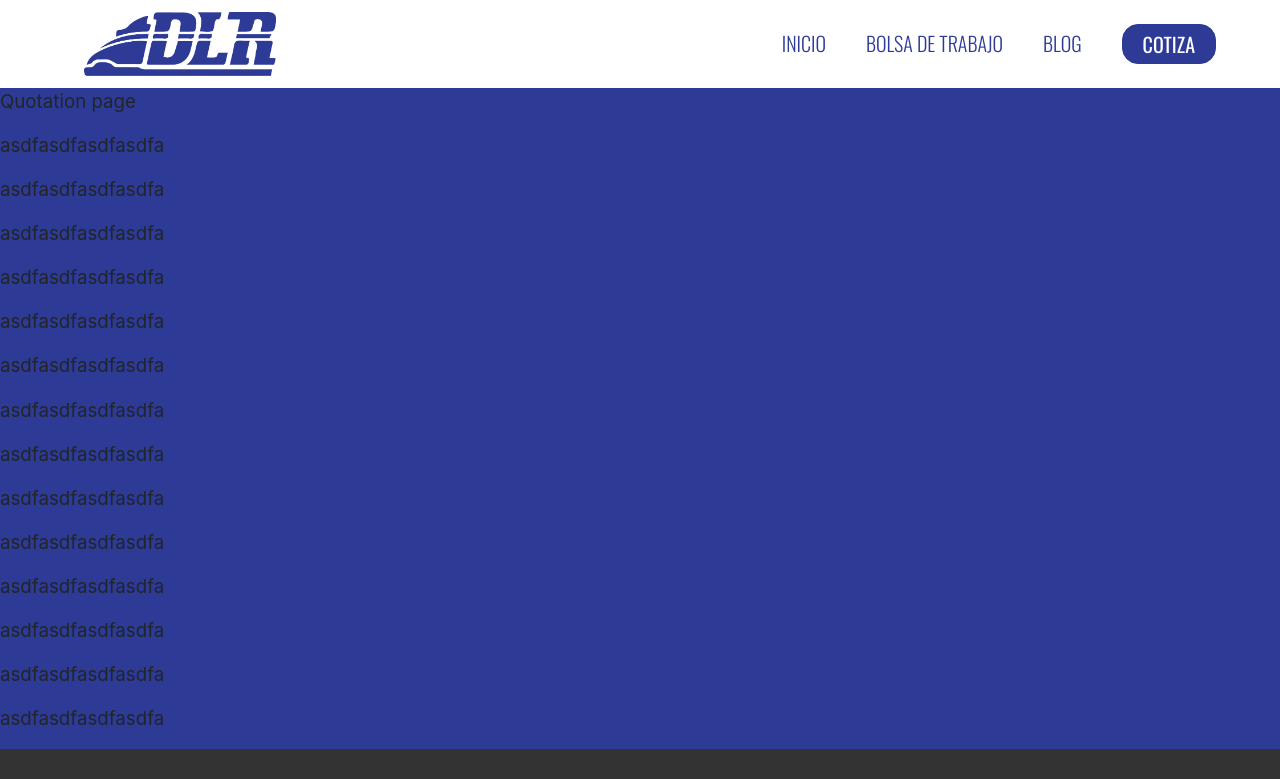
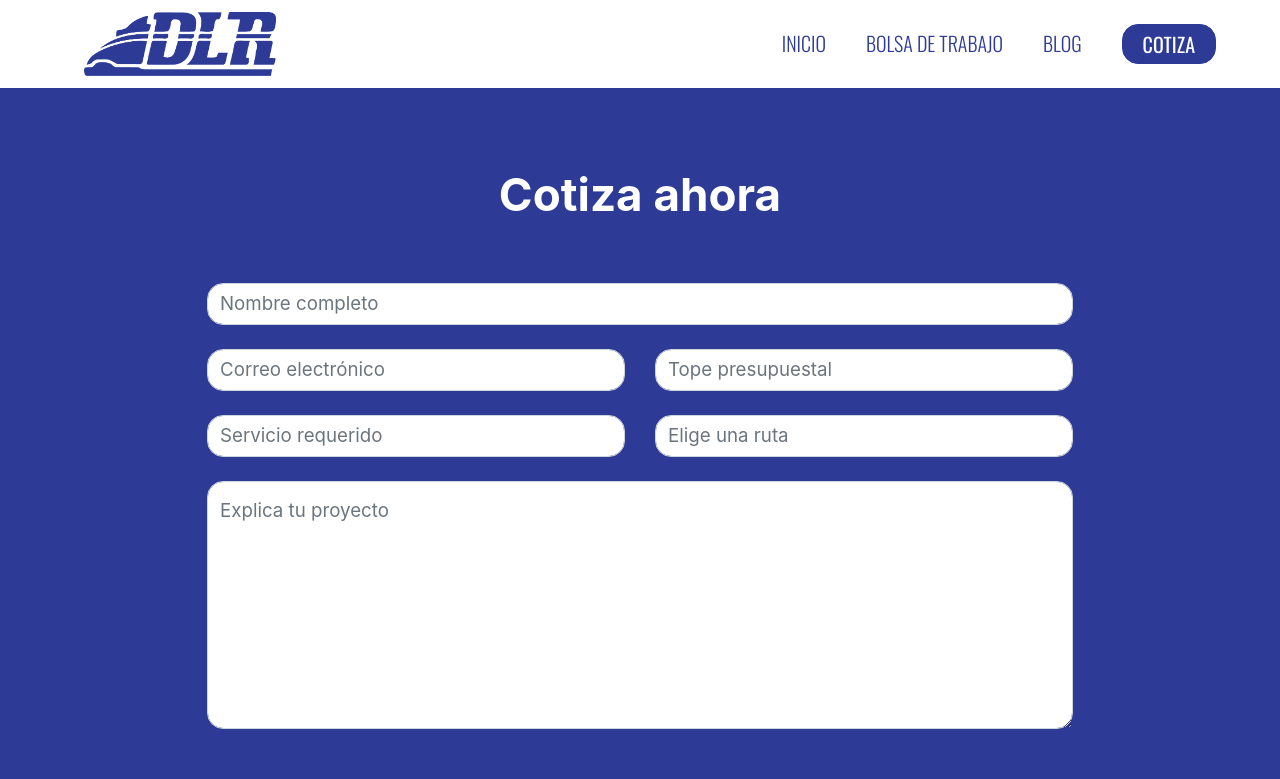
Before and after one commit to ErickRosete/dlr-site, a React (Create React App) app: page /cotiza in a window 1280 px wide. Shown: the top 779 px of the page. Built offline with nearby package versions, Linux system fonts and the light colour scheme; the HTML template or start-up script is replaced by a standard one.

Commit message:
Quotation page

```diff
--- a/src/pages/Quotation/Quotation.css
+++ b/src/pages/Quotation/Quotation.css
@@ -1,3 +1,26 @@
 .quotation {
-    background-color: var(--main-bg-color)
+    background-color: var(--main-bg-color);
+    color: white;
+    display: flex;
+    flex-direction: column;
+    flex-grow: 1;
+    justify-content: center;
+    align-items: center;
 }
+
+.quotation .quotation-form {
+    text-align: center;
+}
+
+.quotation .quotation-form .quotation-title {
+    margin-bottom: 7.5vh;
+    margin-top: 10vh;
+    font-weight: bold;
+}
+
+.quotation .quotation-form button {
+    margin-top: 4vh;
+    margin-bottom: 10vh;
+}
+
+@media (min-width: 600px) {}
--- a/src/pages/Quotation/Quotation.js
+++ b/src/pages/Quotation/Quotation.js
@@ -1,6 +1,8 @@
 import React, { Component } from "react";
 
 import Layout from "../../components/Layout/Layout";
+import Form from "react-bootstrap/Form";
+import { Container, Row, Col } from "react-bootstrap";
 import "./Quotation.css";
 
 export class QuotationPage extends Component {
@@ -8,21 +10,50 @@ export class QuotationPage extends Component {
         return (
             <Layout secondaryNavbar>
                 <div className="quotation">
-                    <p>Quotation page</p>
-                    <p>asdfasdfasdfasdfa</p>
-                    <p>asdfasdfasdfasdfa</p>
-                    <p>asdfasdfasdfasdfa</p>
-                    <p>asdfasdfasdfasdfa</p>
-                    <p>asdfasdfasdfasdfa</p>
-                    <p>asdfasdfasdfasdfa</p>
-                    <p>asdfasdfasdfasdfa</p>
-                    <p>asdfasdfasdfasdfa</p>
-                    <p>asdfasdfasdfasdfa</p>
-                    <p>asdfasdfasdfasdfa</p>
-                    <p>asdfasdfasdfasdfa</p>
-                    <p>asdfasdfasdfasdfa</p>
-                    <p>asdfasdfasdfasdfa</p>
-                    <p>asdfasdfasdfasdfa</p>
+                    <Form className="quotation-form">
+                        <h1 className="quotation-title">Cotiza ahora</h1>
+                        <Container className="mw-70">
+                            <Row>
+                                <Col xs={12}>
+                                    <Form.Group controlId="form-name">
+                                        {/* <Form.Label>Nombre completo</Form.Label> */}
+                                        <Form.Control type="text" placeholder="Nombre completo" />
+                                    </Form.Group>
+                                </Col>
+                                <Col xs={12} md={6}>
+                                    <Form.Group controlId="form-email">
+                                        {/* <Form.Label>Correo electrónico</Form.Label> */}
+                                        <Form.Control type="email" placeholder="Correo electrónico" />
+                                    </Form.Group>
+                                </Col>
+                                <Col xs={12} md={6}>
+                                    <Form.Group controlId="form-budget">
+                                        {/* <Form.Label>Tope presupuestal</Form.Label> */}
+                                        <Form.Control type="text" placeholder="Tope presupuestal" />
+                                    </Form.Group>
+                                </Col>
+                                <Col xs={12} md={6}>
+                                    <Form.Group controlId="form-service">
+                                        {/* <Form.Label>Servicio requerido</Form.Label> */}
+                                        <Form.Control type="text" placeholder="Servicio requerido" />
+                                    </Form.Group>
+                                </Col>
+                                <Col xs={12} md={6}>
+                                    <Form.Group controlId="formBasicPassword">
+                                        {/* <Form.Label>Elige una ruta</Form.Label> */}
+                                        <Form.Control type="text" placeholder="Elige una ruta" />
+                                    </Form.Group>
+                                </Col>
+                                <Col xs={12}>
+                                    <Form.Group controlId="exampleForm.ControlTextarea1">
+                                        {/* <Form.Label>Explica tu proyecto</Form.Label> */}
+                                        <Form.Control as="textarea" rows="5" placeholder="Explica tu proyecto" />
+                                    </Form.Group>
+                                </Col>
+                            </Row>
+                        </Container>
+                        <button type="submit" className="btn btn-sec btn-big">Solicitar cotización</button>
+                    </Form>
                 </div>
             </Layout>
         );
```
